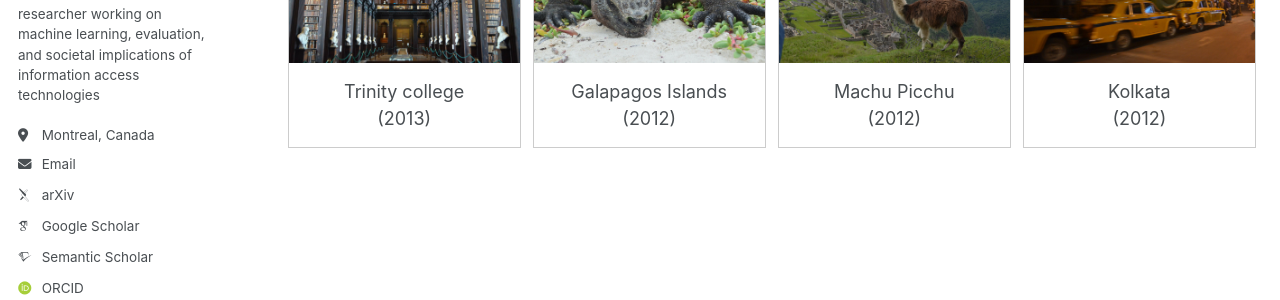
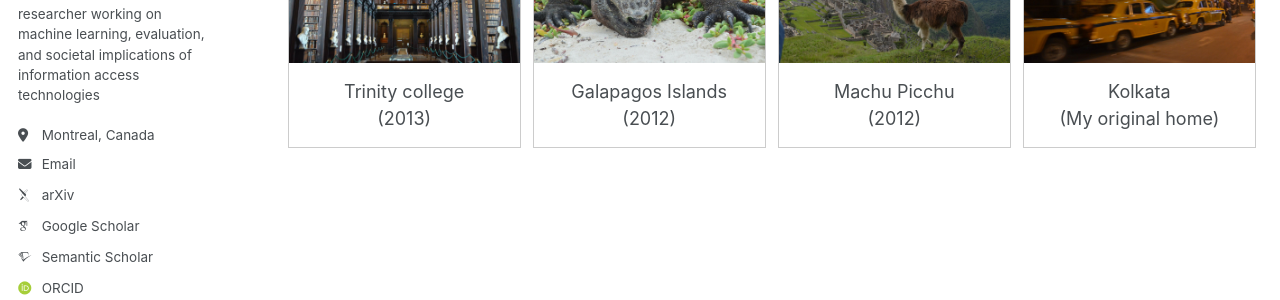
Before and after one commit to bhaskar-mitra/bhaskar-mitra.github.io, a Jekyll site: the page built from _pages/travel.html, in a window 1280 px wide and 900 px high, scrolled down 1709 px. Shown: the part 362-662 px from the top of the window. Built offline with Jekyll 4.4.1, drawn with Linux system fonts in a browser that asks for light colours; some web fonts are replaced.

Commit message:
Update travel.html

```diff
--- a/_pages/travel.html
+++ b/_pages/travel.html
@@ -325,6 +325,6 @@ div.desc {
     <a href="/images/kolkata_2012.jpg">
       <img src="/images/kolkata_2012.jpg" alt="Kolkata, India (2012)">
     </a>
-    <div class="desc">Kolkata<br/>(2012)</div>
+    <div class="desc">Kolkata<br/>(My original home)</div>
   </div>
 </div>
```
